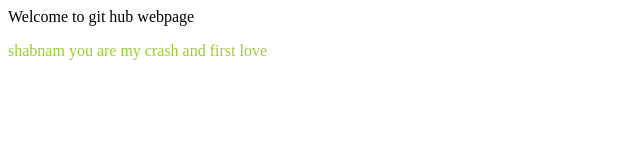
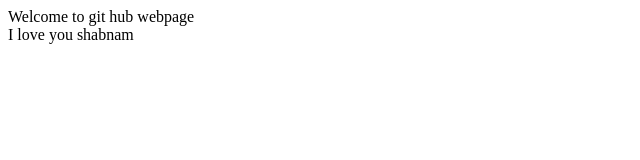
Before and after one commit to maqsoodahmad-1/maqsoodahmad-1.github.io, a plain HTML site: page index.html in a window 1280 px wide. Shown: the whole page, without its empty margins (0-640 px from the left). Drawn offline with Linux system fonts and the light colour scheme.

Commit message:
added a line

```diff
--- a/index.html
+++ b/index.html
@@ -7,9 +7,7 @@
     <title>Git hub page</title>
 </head>
 <body>
-    Welcome to git hub webpage
-   <p style="color:yellowgreen">
-       shabnam you are my crash  and first love
-   </p>
+    Welcome to git hub webpage <br>
+    I love you shabnam
 </body>
 </html>
```
